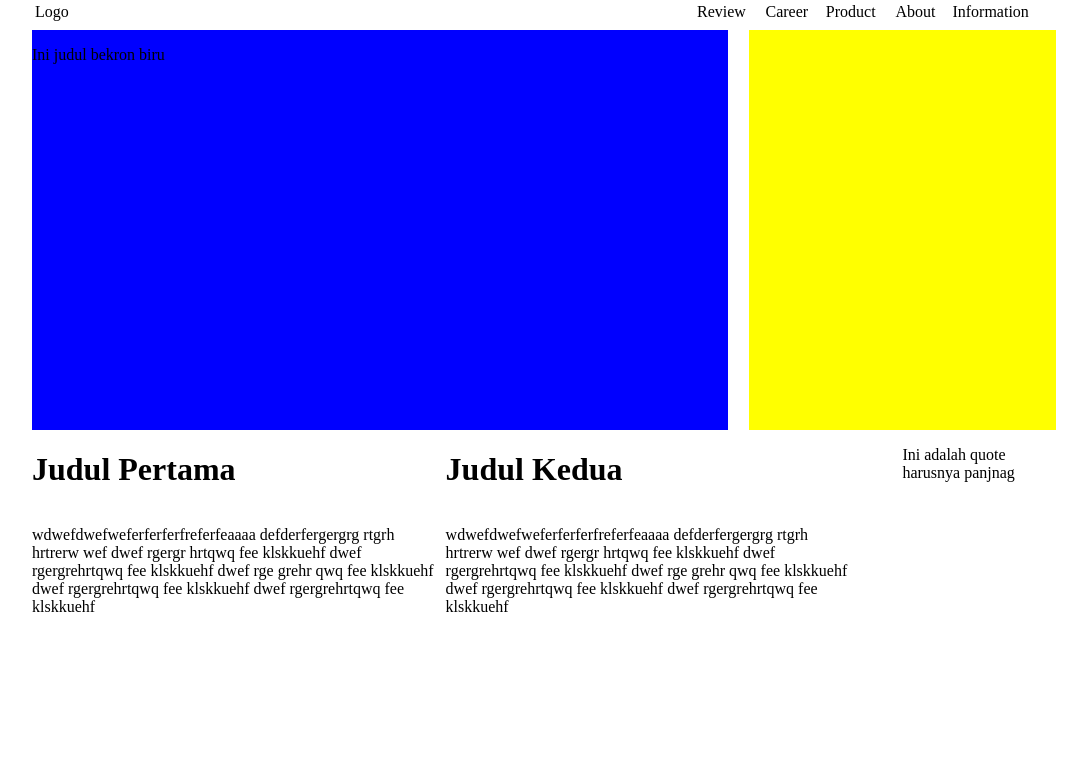
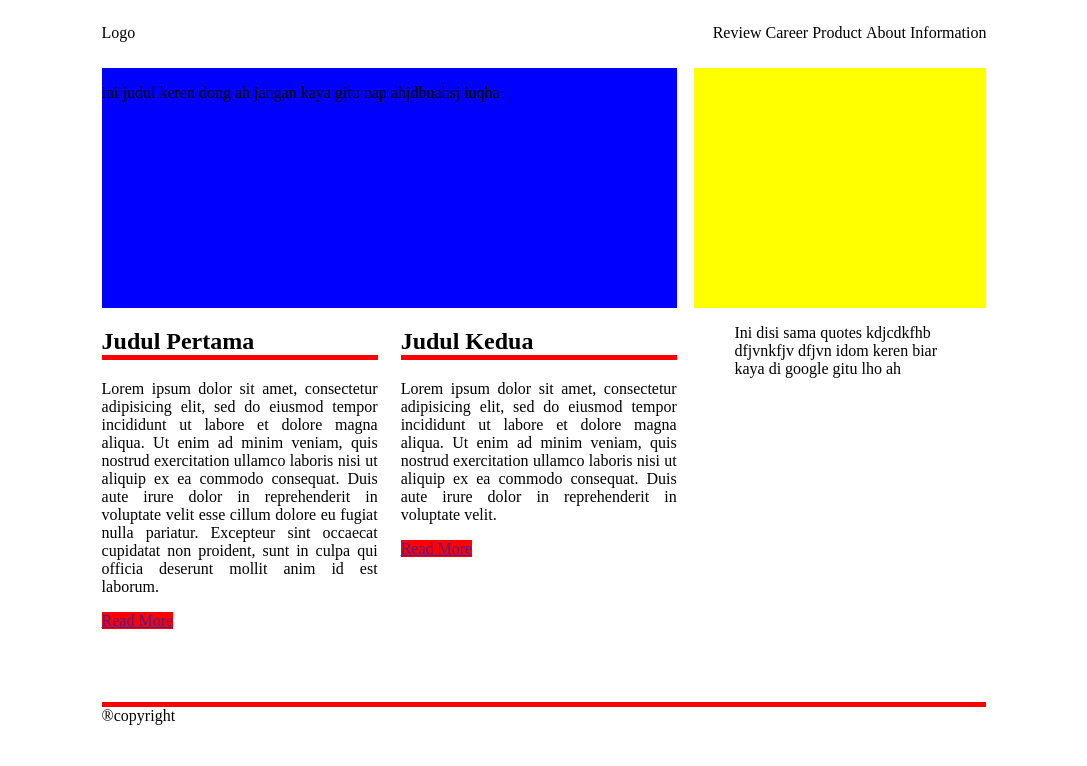
Before and after one commit to muhammadfawwaz/sg-frontend-1, a plain HTML site: page celeng/celeng front end.html in a window 1280 px wide. Shown: the whole page, without its empty margins (96-1183 px from the left). Drawn offline with Linux system fonts and the light colour scheme.

Commit message:
edit celeng

```diff
--- a/celeng/celeng front end.html
+++ b/celeng/celeng front end.html
@@ -3,100 +3,142 @@
 <head>
 	<title></title>
 	<style type="text/css">
-		.navigasi {
-			height: 30px;
-		}
-		body {
-			width: 80%;
+		.container {
+			width: 70%;
+			height: 600px;
 			margin: auto;
 		}
-		.logo {
-			padding-right: 470px;
+		.container .navbar {
+			height: 10%;
 		}
-		.menu {
+		.container .navbar .logo, .container .navbar .menu{
+			height: 100%;
+		}
+		.container .navbar .logo {
+			width: 60%;
+			float: left;
+		}
+		.container .navbar .menu{
+			text-align: right;
+			width: 40%;
+			float: right;
+		}
+		.container .navbar ul li{
+			display: inline;
+		}
+		.container .main-article {
+			height: 40%;
+		}
+		.container .main-article .article-picture, .container .main-article .sidebar-picture {
+			height: 100%;
+		}
+		.container .main-article .article-picture {
+			width: 65%;
+			background-color: blue;
+			float: left;
+		}
+		.container .main-article .sidebar-picture {
+			width: 33%;
+			background-color: yellow;
+			float: right;
+		}
+		.container .article {
+			height: 63%;
+		}
+		.container .article .article-content {
+			width: 65%;
+			height: 100%;
+			float: left;
+		}
+		.container .article .article-content p{
+			text-align: justify;
+		}
+		.container .article .article-content a{
+			background-color: red;
+		}
+		.container .article .article-content .left-article, .container .article .article-content .right-article {
+			width: 48%;
+			height: 100%;
+		}
+		.container .article .article-content .left-article {
+			float: left;
+		}
+		.container .article .article-content .right-article {
+			float: right;
+		}
+		.container .article .quotes {
+			width: 33%;
+			height: 100%;
+			float: right;
+		}
+		.container .article .quotes blockquote{
+			content: open-quote;
+		}
+		.container .article h2 {
+			border-bottom: 5px solid red;
+		}
+		.container .copyright {
 			width: 100%;
+			height: 10%;
 		}
-		.main-article {
-			width: 68%;
-			background-color: blue;
-			display: inline-block;
-			height: 400px;
-		}
-		.sub-main-article {
-			float: right;
-			background-color: yellow;
-			width: 30%;
-			height: 400px;
-		}
-		.gambar {
-			width: 100%;
-		}
-		.articlee {
-			width: 100%;
-			display: inline-block;
-		}
-		.left-article {
-			width: 40%;
-			display: inline-block;
-		}
-		.right-article {
-			width: 40%;
-			display: inline-block;
-		}
-		p {
-			display: inline-block;
-		}
-		.quote {
-			width: 15%;
-			float: right;
-			display: inline-block;
+		.container .copyright p {
+			border-top: 5px solid red;
 		}
 	</style>
 </head>
 <body>
-	<div class="navigasi">
-		<table class="menu">
-			<tr>
-				<td class="logo">Logo</td>
-				<td>Review</td>
-				<td>Career</td>
-				<td>Product</td>
-				<td>About</td>
-				<td>Information</td>
-			</tr>
-		</table>
+	<div class="container">
+		<div class="navbar">
+			<div class="logo">
+				<p>Logo</p>
 			</div>
-	<div class="gambar">
+			<div class="menu">
+				<ul>
+					<li>Review</li>
+					<li>Career</li>
+					<li>Product</li>
+					<li>About</li>
+					<li>Information</li>
+				</ul>
+			</div>
+		</div>
 		<div class="main-article">
-			<p>Ini judul bekron biru</p>
+			<div class="article-picture">
+				<p>ini judul keren dong ah jangan kaya gitu nap ahjdbuahsj iuqha</p>
 			</div>
-		<div class="sub-main-article">
+			<div class="sidebar-picture">
 
 			</div>
 		</div>
-	<div class="articlee">
+		<div class="article">
+			<div class="article-content">
 				<div class="left-article">
-			<h1>Judul Pertama</h1>
-			<p>wdwefdwefweferferferfreferfeaaaa
-				defderfergergrg rtgrh hrtrerw wef
-				dwef rgergr hrtqwq fee klskkuehf
-				dwef rgergrehrtqwq fee klskkuehf
-				dwef rge grehr qwq fee klskkuehf
-				dwef rgergrehrtqwq fee klskkuehf
-				dwef rgergrehrtqwq fee klskkuehf</p>
+					<h2>Judul Pertama</h2>
+					<p>Lorem ipsum dolor sit amet, consectetur adipisicing elit, sed do eiusmod
+					tempor incididunt ut labore et dolore magna aliqua. Ut enim ad minim veniam,
+					quis nostrud exercitation ullamco laboris nisi ut aliquip ex ea commodo
+					consequat. Duis aute irure dolor in reprehenderit in voluptate velit esse
+					cillum dolore eu fugiat nulla pariatur. Excepteur sint occaecat cupidatat non
+					proident, sunt in culpa qui officia deserunt mollit anim id est laborum.</p>
+					<a href="">Read More</a>
 				</div>
 				<div class="right-article">
-			<h1>Judul Kedua</h1>
-			<p>wdwefdwefweferferferfreferfeaaaa
-				defderfergergrg rtgrh hrtrerw wef
-				dwef rgergr hrtqwq fee klskkuehf
-				dwef rgergrehrtqwq fee klskkuehf
-				dwef rge grehr qwq fee klskkuehf
-				dwef rgergrehrtqwq fee klskkuehf
-				dwef rgergrehrtqwq fee klskkuehf</p>
+					<h2>Judul Kedua</h2>
+					<p>Lorem ipsum dolor sit amet, consectetur adipisicing elit, sed do eiusmod
+					tempor incididunt ut labore et dolore magna aliqua. Ut enim ad minim veniam,
+					quis nostrud exercitation ullamco laboris nisi ut aliquip ex ea commodo
+					consequat. Duis aute irure dolor in reprehenderit in voluptate velit.</p>
+					<a href="">Read More</a>
 				</div>
-		<div class="quote">
-			<p>Ini adalah quote harusnya panjnag</p>
+			</div>
+			<div class="quotes">
+				<blockquote>
+					Ini disi sama quotes kdjcdkfhb dfjvnkfjv dfjvn idom keren biar kaya di google gitu lho ah
+				</blockquote>
+			</div>
+		</div>
+		<div class="copyright">
+			<p>®copyright</p>
 		</div>
 	</div>
 </body>
```
Lines whose indentation alone changed are shown as unchanged.
